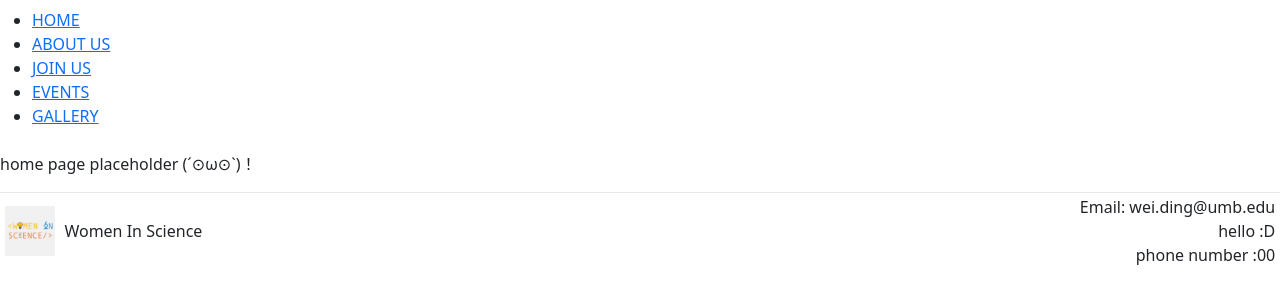
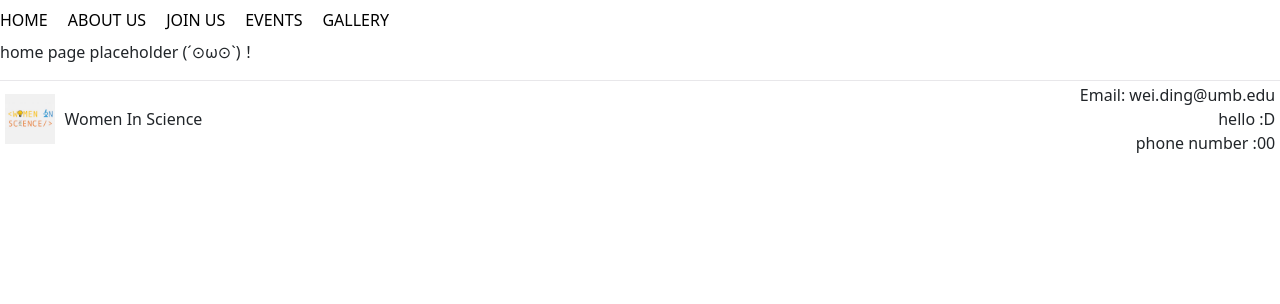
Before and after one commit to JoleyLeung/wins, a React (Vite) app: page /#/ in a window 1280 px wide. Shown: the top 304 px of the page. Built offline with nearby package versions, Linux system fonts and the light colour scheme.

Commit message:
format navbar

```diff
--- a/src/App.tsx
+++ b/src/App.tsx
@@ -1,6 +1,7 @@
 //import React from "react";
 import { HashRouter as Router, Route, Routes, Link } from "react-router-dom";
 import "./App.css";
+
 import Home from "./components/Home";
 import AboutUs from "./components/AboutUs";
 import JoinUs from "./components/JoinUs";
--- a/src/components/Header.tsx
+++ b/src/components/Header.tsx
@@ -1,28 +1,27 @@
 import React from "react";
 import { BrowserRouter as Router, Route, Link } from "react-router-dom";
 import "../styles/Header.css";
+
 const Header = () => {
   // please turn the links into an array :)
+  const navLinks = [
+    { name: "HOME", path: "/" },
+    { name: "ABOUT US", path: "/aboutus" },
+    { name: "JOIN US", path: "/joinus" },
+    { name: "EVENTS", path: "/events" },
+    { name: "GALLERY", path: "/gallery" },
+  ];
 
   return (
     <header>
       <nav className="navbar">
         <ul>
-          <li>
-            <Link to="/">HOME</Link>
-          </li>
-          <li>
-            <Link to="/aboutus">ABOUT US</Link>
-          </li>
-          <li>
-            <Link to="/joinus">JOIN US</Link>
-          </li>
-          <li>
-            <Link to="/events">EVENTS</Link>
-          </li>
-          <li>
-            <Link to="/gallery">GALLERY</Link>
-          </li>
+          {/* Mapping through navLinks to generate <li> and <Link> elements */}
+          {navLinks.map((link, index) => (
+            <li key={index}>
+              <Link to={link.path}>{link.name}</Link>
+            </li>
+          ))}
         </ul>
       </nav>
     </header>
--- a/src/styles/Header.css
+++ b/src/styles/Header.css
@@ -0,0 +1,45 @@
+/* .navbar{
+    display:flex;
+    justify-content:space-between;
+    align-items:center;
+    padding: 1rem 2rem;
+} */
+.navbar ul {
+    list-style-type: none; /* Remove bullet points */
+    align-items: center;
+    padding: 0;
+    margin: 0;
+    display: flex; /* Make list items appear in a row */
+  }
+
+  .navbar li {
+    margin-right: 20px; /* Add space between the links */
+  }
+
+  .navbar a {
+    text-decoration: none; /* Remove the underline from links */
+    color: black; /* Adjust the text color */
+  }
+
+  .navbar a:hover {
+    text-decoration: underline; /* Add underline on hover */
+  }
+.navbar-links {
+    list-style-type: none;
+    display: flex;
+    gap: 1rem;
+  }
+
+  .navbar-links li {
+    margin: 0;
+  }
+
+  .navbar-links a {
+    color: white;
+    text-decoration: none;
+    font-size: 1rem;
+  }
+
+  .navbar-links a:hover {
+    text-decoration: underline;
+  }
```
